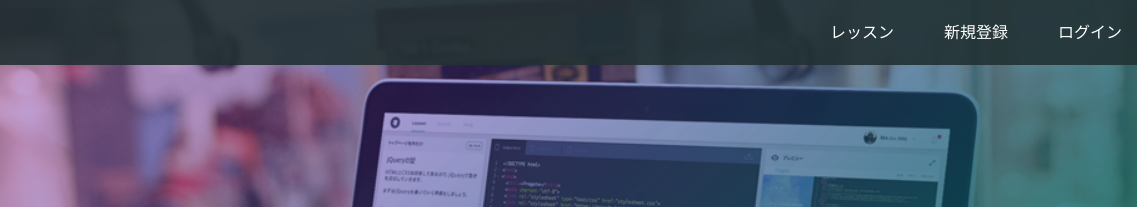
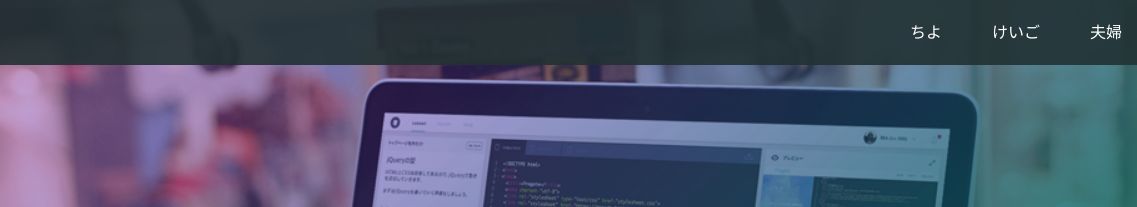
Before and after one commit to Noname-K/Noname-K.github.io, a plain HTML site: page index.html in a window 1280 px wide. Shown: the top 207 px of the page, 143-1280 px from the left. Drawn offline with Linux system fonts and the light colour scheme.

Commit message:
Update index.html

```diff
--- a/index.html
+++ b/index.html
@@ -15,9 +15,9 @@
       </div>
       <span class="fa fa-bars menu-icon"></span>
       <div class="header-right">
-        <a href="#">レッスン</a>
-        <a href="#">新規登録</a>
-        <a href="#" class="login">ログイン</a>
+        <a href="#">ちよ</a>
+        <a href="#">けいご</a>
+        <a href="#" class="login">夫婦</a>
       </div>
     </div>
   </header>
```
